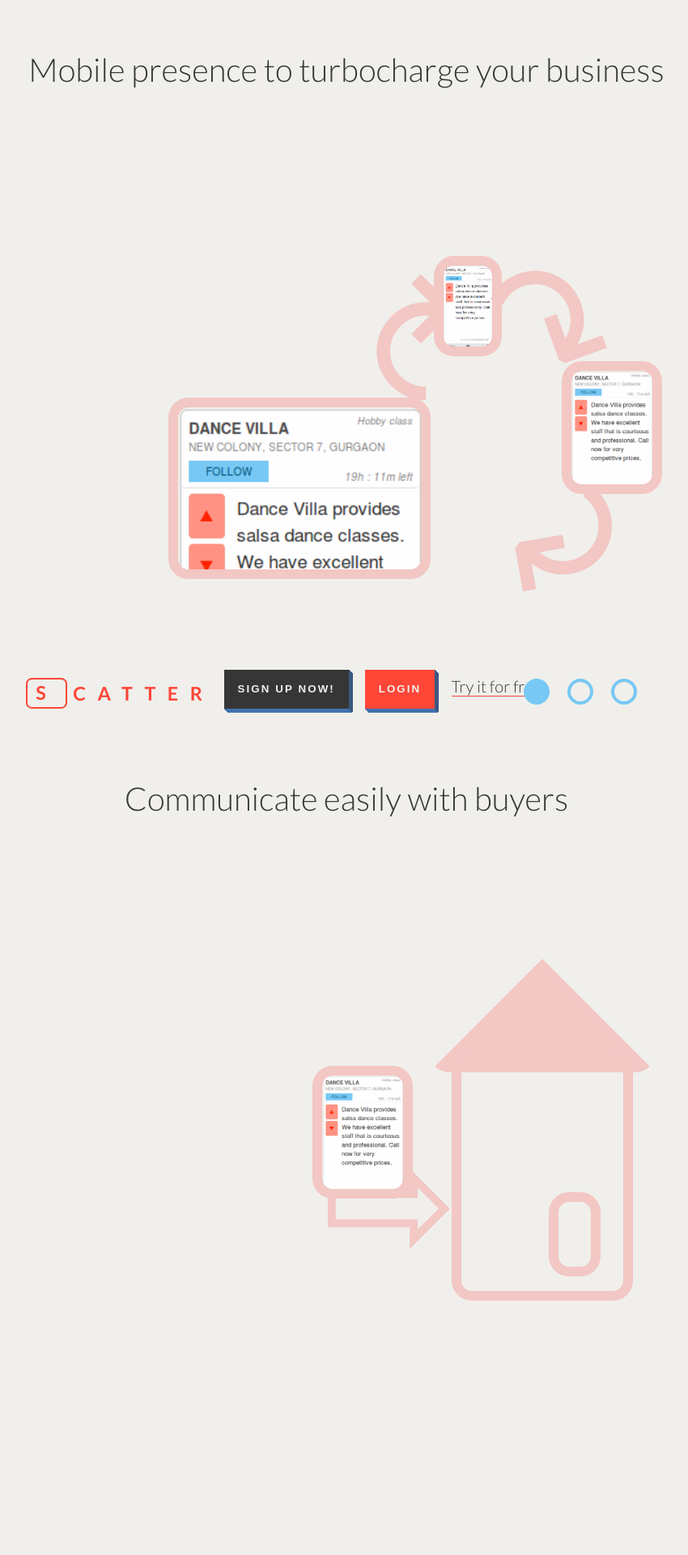
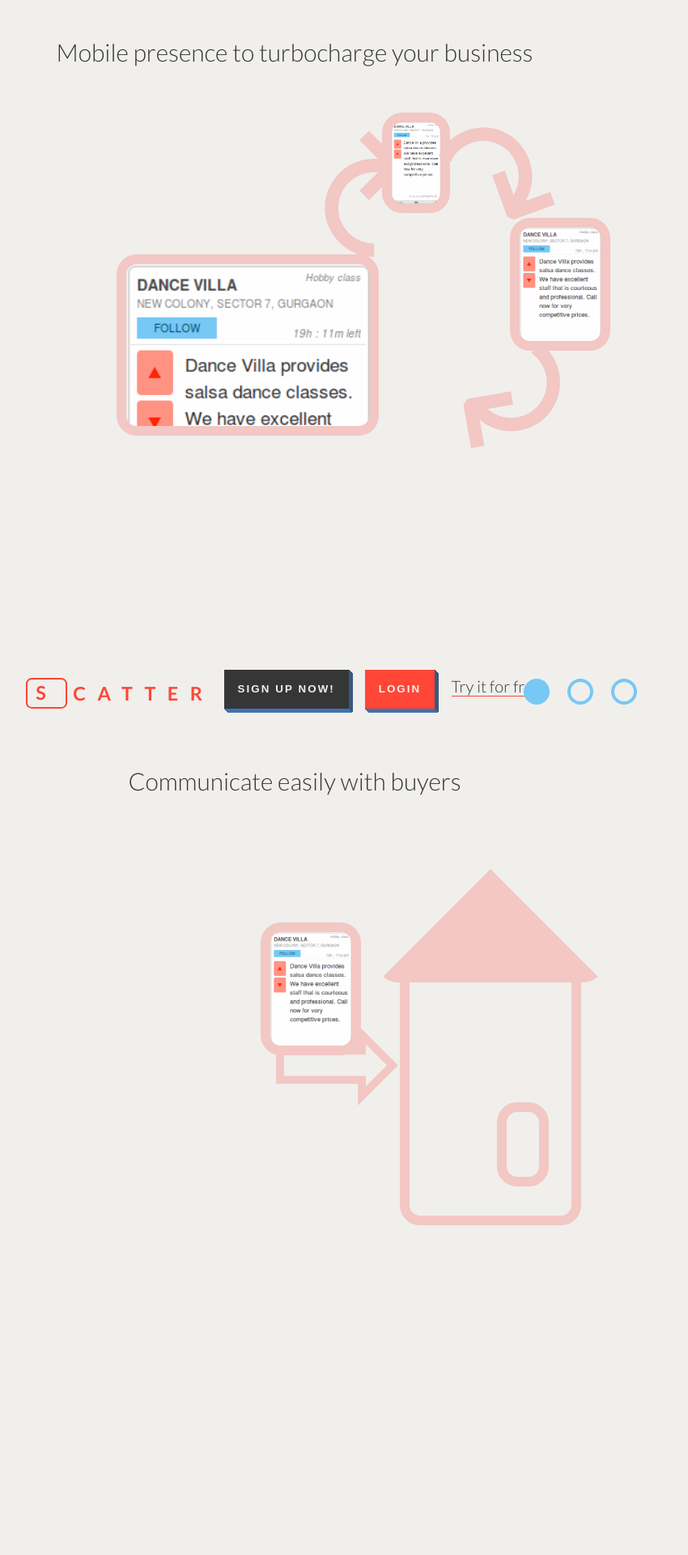
Before and after one commit to metamn/scatter, a Jekyll site: the page built from _posts/2013-08-13-business.html, in a window 1280 px wide. Shown: the top 1920 px of the page at 81% size, without its empty margins (212-1062 px from the left). Built offline with Jekyll 4.4.1, drawn with Linux system fonts in a browser that asks for light colours; nearby versions of some CDN libraries.

```diff
--- a/assets/print.css
+++ b/assets/print.css
@@ -159,11 +159,12 @@
 body .container #content.business nav ul li { padding-right: 1.25em; cursor: pointer; }
 body .container #content.business nav ul li:after { content: ''; position: absolute; width: 24px; height: 24px; border-radius: 50%; border: 4px solid #77c8f5; }
 body .container #content.business nav ul li:hover:after, body .container #content.business nav ul li.active:after { background: #77c8f5; }
-body .container #content.business h1, body .container #content.business h2, body .container #content.business h3 { font-weight: 300; font-size: 200%; }
+body .container #content.business h1, body .container #content.business h2, body .container #content.business h3 { font-weight: 300; font-size: 150%; }
+@media only screen and (min-width: 1401px) { body .container #content.business h1, body .container #content.business h2, body .container #content.business h3 { font-size: 200%; } }
 body .container #content.business section.active { display: block; }
-body .container #content.business section article { width: 100%; float: left; margin-left: 0; text-align: center; }
+body .container #content.business section article { width: 100%; float: left; width: 90%; margin: 0 auto; text-align: center; }
 body .container #content.business section#slide-1 div, body .container #content.business section#slide-2 div#tablet { background-image: url(/assets/scatter-clip.png); background-position: top center; background-repeat: no-repeat; background-size: cover; }
-body .container #content.business section div { border: 0.625em solid #f2c7c4; -webkit-border-radius: 1.25em; -moz-border-radius: 1.25em; -ms-border-radius: 1.25em; -o-border-radius: 1.25em; border-radius: 1.25em; display: inline-block; position: relative; top: 0em; left: 0em; margin-top: 19.098%; }
+body .container #content.business section div { border: 0.625em solid #f2c7c4; -webkit-border-radius: 1.25em; -moz-border-radius: 1.25em; -ms-border-radius: 1.25em; -o-border-radius: 1.25em; border-radius: 1.25em; display: inline-block; position: relative; top: 0em; left: 0em; margin-top: 9.549%; }
 body .container #content.business section div#desktop { width: 15em; height: 10em; }
 body .container #content.business section div#mobile { width: 3em; height: 5em; }
 body .container #content.business section div#tablet { width: 5em; height: 7em; left: 1em; }
@@ -175,7 +176,7 @@
 body .container #content.business section#slide-1 div:nth-of-type(2):after { -webkit-transform: rotate(25deg); -moz-transform: rotate(25deg); -ms-transform: rotate(25deg); -o-transform: rotate(25deg); transform: rotate(25deg); left: 75%; top: -.4em; }
 body .container #content.business section#slide-1 div:nth-of-type(3):after { -webkit-transform: rotate(125deg); -moz-transform: rotate(125deg); -ms-transform: rotate(125deg); -o-transform: rotate(125deg); transform: rotate(125deg); top: 40%; left: -.5em; }
 body .container #content.business section#slide-2 #tablet:after { content: '\21E8'; font-size: 1000%; color: #f2c7c4; display: inline-block; position: relative; }
-body .container #content.business section#slide-2 figure { position: relative; top: -30em; left: 5em; }
+body .container #content.business section#slide-2 figure { position: relative; top: -20em; left: 5em; }
 body .container #content.business section#slide-3 { width: 100%; float: left; }
 body .container #content.business section#slide-3 article { width: 30%; margin-right: 5%; margin-left: 0; float: left; }
 body .container #content.business section#slide-3 article div { background: #f2c7c4; width: 10em; height: 15em; position: relative; top: -5em; }
--- a/assets/screen.css
+++ b/assets/screen.css
@@ -159,11 +159,12 @@
 body .container #content.business nav ul li { padding-right: 1.25em; cursor: pointer; }
 body .container #content.business nav ul li:after { content: ''; position: absolute; width: 24px; height: 24px; border-radius: 50%; border: 4px solid #77c8f5; }
 body .container #content.business nav ul li:hover:after, body .container #content.business nav ul li.active:after { background: #77c8f5; }
-body .container #content.business h1, body .container #content.business h2, body .container #content.business h3 { font-weight: 300; font-size: 200%; }
+body .container #content.business h1, body .container #content.business h2, body .container #content.business h3 { font-weight: 300; font-size: 150%; }
+@media only screen and (min-width: 1401px) { body .container #content.business h1, body .container #content.business h2, body .container #content.business h3 { font-size: 200%; } }
 body .container #content.business section.active { display: block; }
-body .container #content.business section article { width: 100%; float: left; margin-left: 0; text-align: center; }
+body .container #content.business section article { width: 100%; float: left; width: 90%; margin: 0 auto; text-align: center; }
 body .container #content.business section#slide-1 div, body .container #content.business section#slide-2 div#tablet { background-image: url(/assets/scatter-clip.png); background-position: top center; background-repeat: no-repeat; background-size: cover; }
-body .container #content.business section div { border: 0.625em solid #f2c7c4; -webkit-border-radius: 1.25em; -moz-border-radius: 1.25em; -ms-border-radius: 1.25em; -o-border-radius: 1.25em; border-radius: 1.25em; display: inline-block; position: relative; top: 0em; left: 0em; margin-top: 19.098%; }
+body .container #content.business section div { border: 0.625em solid #f2c7c4; -webkit-border-radius: 1.25em; -moz-border-radius: 1.25em; -ms-border-radius: 1.25em; -o-border-radius: 1.25em; border-radius: 1.25em; display: inline-block; position: relative; top: 0em; left: 0em; margin-top: 9.549%; }
 body .container #content.business section div#desktop { width: 15em; height: 10em; }
 body .container #content.business section div#mobile { width: 3em; height: 5em; }
 body .container #content.business section div#tablet { width: 5em; height: 7em; left: 1em; }
@@ -175,7 +176,7 @@
 body .container #content.business section#slide-1 div:nth-of-type(2):after { -webkit-transform: rotate(25deg); -moz-transform: rotate(25deg); -ms-transform: rotate(25deg); -o-transform: rotate(25deg); transform: rotate(25deg); left: 75%; top: -.4em; }
 body .container #content.business section#slide-1 div:nth-of-type(3):after { -webkit-transform: rotate(125deg); -moz-transform: rotate(125deg); -ms-transform: rotate(125deg); -o-transform: rotate(125deg); transform: rotate(125deg); top: 40%; left: -.5em; }
 body .container #content.business section#slide-2 #tablet:after { content: '\21E8'; font-size: 1000%; color: #f2c7c4; display: inline-block; position: relative; }
-body .container #content.business section#slide-2 figure { position: relative; top: -30em; left: 5em; }
+body .container #content.business section#slide-2 figure { position: relative; top: -20em; left: 5em; }
 body .container #content.business section#slide-3 { width: 100%; float: left; }
 body .container #content.business section#slide-3 article { width: 30%; margin-right: 5%; margin-left: 0; float: left; }
 body .container #content.business section#slide-3 article div { background: #f2c7c4; width: 10em; height: 15em; position: relative; top: -5em; }
```
Also changed, not shown: assets/theme.scss (+10 -4 lines), 3 other files.
